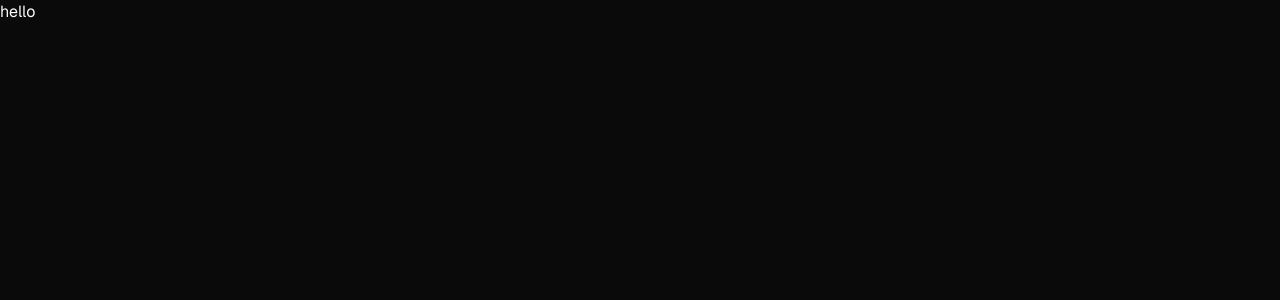
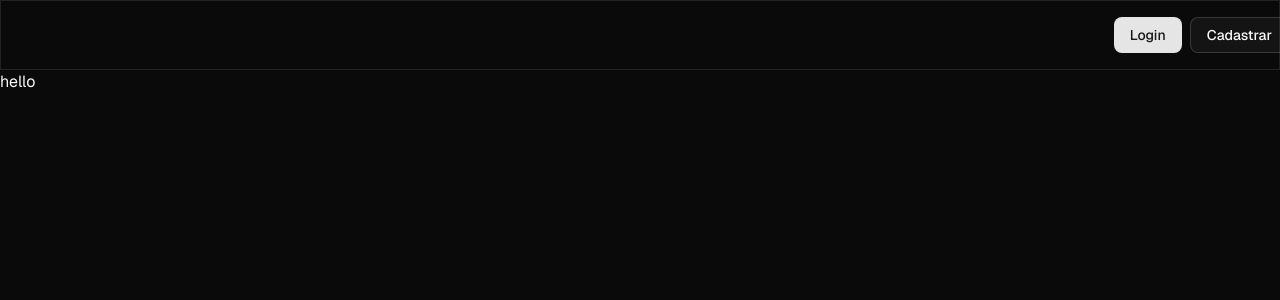
Before and after one commit to zielisgabriel/flyer, a Next.js app in the folder web/flyer_application/: page / in a window 1280 px wide. Shown: the top 300 px of the page. Built offline with nearby package versions, Linux system fonts and the light colour scheme.

Commit message:
feat(layout): create AppLayout component to render children with a header

```diff
--- /dev/null
+++ b/web/flyer_application/src/app/(app)/layout.tsx
@@ -0,0 +1,14 @@
+import { Header } from "@/components/header";
+
+export default function AppLayout({
+  children,
+}: Readonly<{
+  children: React.ReactNode;
+}>) {
+  return (
+    <>
+      <Header />
+      { children }
+    </>
+  )
+}
```
